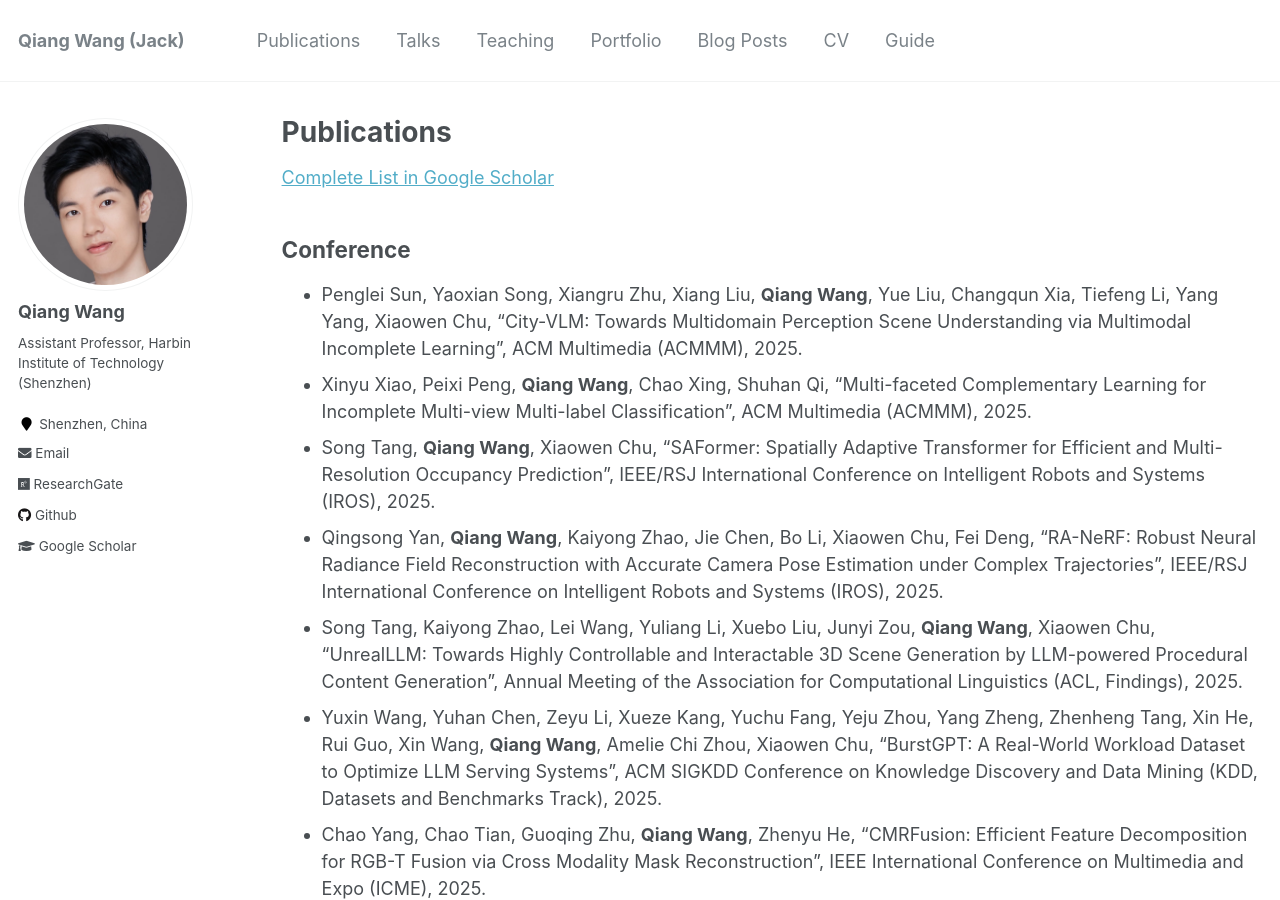
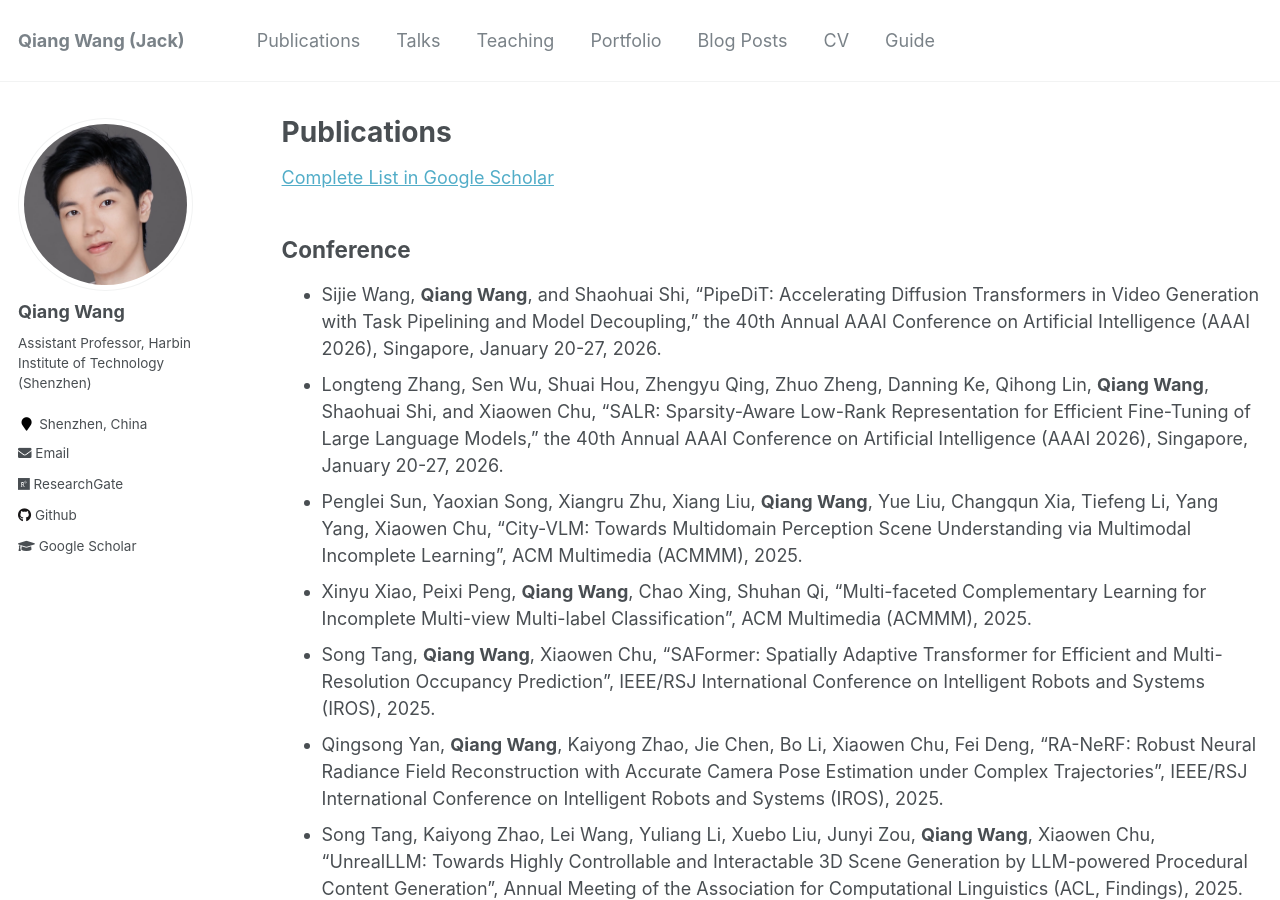
Before and after one commit to blackjack2015/blackjack2015.github.io, a Jekyll site: the page built from _pages/publications.md, in a window 1280 px wide and 900 px high. Built offline with Jekyll 4.4.1, drawn with Linux system fonts in a browser that asks for light colours.

Commit message:
Add conference publications for AAAI 2026 and ACM 2025

```diff
--- a/_pages/publications.md
+++ b/_pages/publications.md
@@ -20,6 +20,8 @@ author_profile: true
 [Complete List in Google Scholar](https://scholar.google.com/citations?user=6YzjcNgAAAAJ&hl=en)
 
 ## Conference
++ Sijie Wang, **Qiang Wang**, and Shaohuai Shi, “PipeDiT: Accelerating Diffusion Transformers in Video Generation with Task Pipelining and Model Decoupling,” the 40th Annual AAAI Conference on Artificial Intelligence (AAAI 2026), Singapore, January 20-27, 2026.
++ Longteng Zhang, Sen Wu, Shuai Hou, Zhengyu Qing, Zhuo Zheng, Danning Ke, Qihong Lin, **Qiang Wang**, Shaohuai Shi, and Xiaowen Chu, “SALR: Sparsity-Aware Low-Rank Representation for Efficient Fine-Tuning of Large Language Models,” the 40th Annual AAAI Conference on Artificial Intelligence (AAAI 2026), Singapore, January 20-27, 2026.
 + Penglei Sun, Yaoxian Song, Xiangru Zhu, Xiang Liu, **Qiang Wang**, Yue Liu, Changqun Xia, Tiefeng Li, Yang Yang, Xiaowen Chu, "City-VLM: Towards Multidomain Perception Scene Understanding via Multimodal Incomplete Learning", ACM Multimedia (ACMMM), 2025.
 + Xinyu Xiao, Peixi Peng, **Qiang Wang**, Chao Xing, Shuhan Qi, "Multi-faceted Complementary Learning for Incomplete Multi-view Multi-label Classification", ACM Multimedia (ACMMM), 2025.
 + Song Tang, **Qiang Wang**, Xiaowen Chu, "SAFormer: Spatially Adaptive Transformer for Efficient and Multi-Resolution Occupancy Prediction", IEEE/RSJ International Conference on Intelligent Robots and Systems (IROS), 2025.
```
